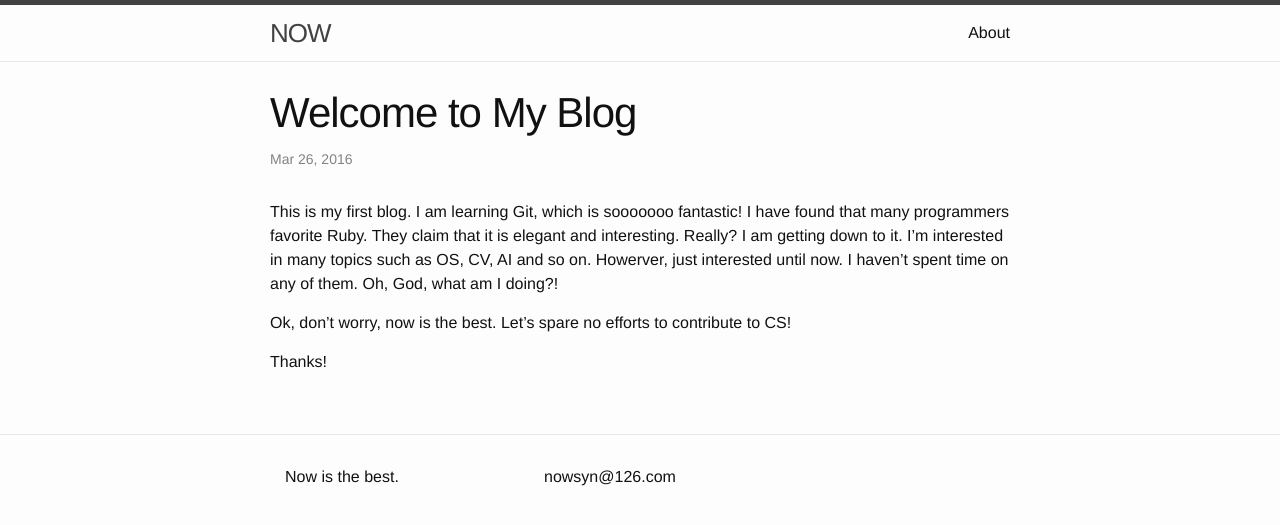
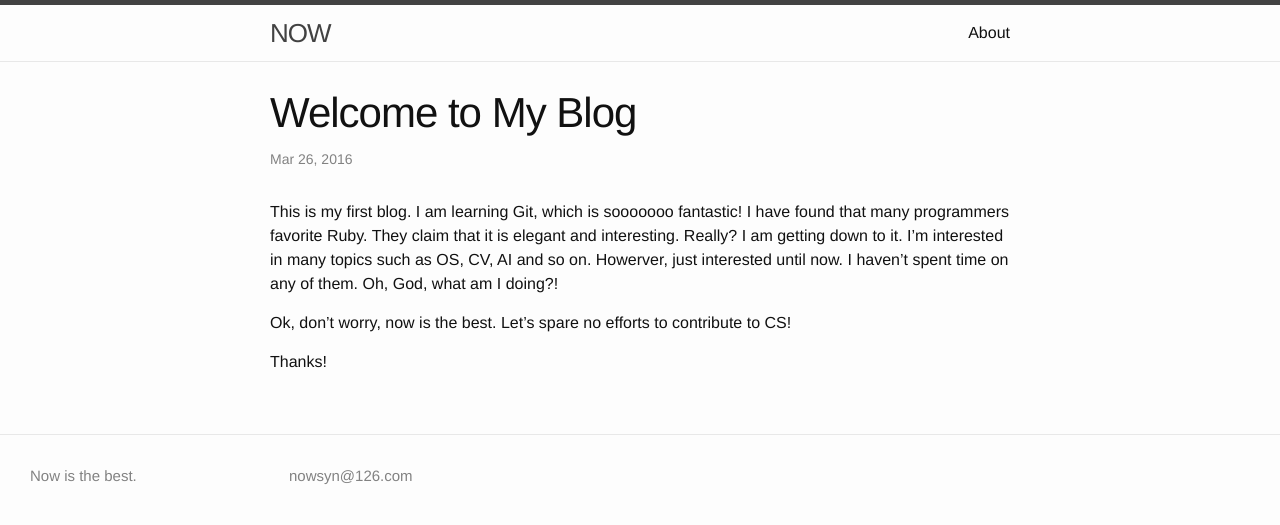
Before and after one commit to nowsyn/nowsyn.github.io, a Jekyll site: the page built from _posts/2016-03-26-welcome-to-my-blog.markdown, in a window 1280 px wide. Shown: the top 525 px of the page. Built offline with Jekyll 4.4.1, drawn with Linux system fonts in a browser that asks for light colours.

Commit message:
update footer

```diff
--- a/_includes/footer.html
+++ b/_includes/footer.html
@@ -1,19 +1,12 @@
 <footer class="site-footer">
 
-  <div class="wrapper">
+  <div class="wrapper footer-col-wrapper">
     <div class="footer-col footer-col-1">
       <p>{{ site.description }}</p>
     </div>
     <div class="footer-col footer-col-2">
       <p href="mailto:{{ site.email }}">{{ site.email }}</p>
     </div>
-    <div class="footer-col footer-col-3">
-        {% if site.github_username %}
-        <p>
-        {% include icon-github.html username=site.github_username %}
-        </p>
-        {% endif %}
-    </div>
   </div>
 
 </footer>
```
